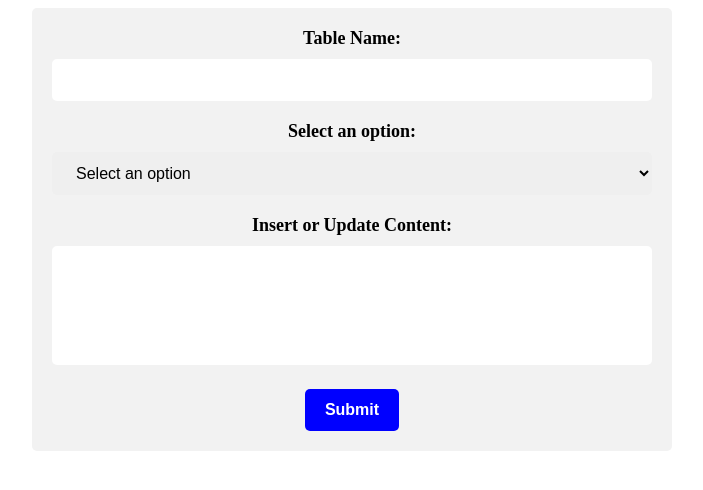
After one commit to vikassrini/CRICBASE-, a Flask app: page /mod_info in a window 1280 px wide. The commit adds this page. Shown: the top 490 px of the page, without its empty margins (288-991 px from the left). Run offline with Flask 2, Linux system fonts and the light colour scheme.

Commit message:
more frontend

```diff
--- a/CricBase/app.py
+++ b/CricBase/app.py
@@ -37,6 +37,10 @@ def home():
 @app.route('/view_info')
 def view_info():
     return render_template('view_info.html')
+
+@app.route('/mod_info')
+def mod_info():
+    return render_template('mod_info.html')
 
 #the following methods are for displaying information
 
--- a/CricBase/templates/home.html
+++ b/CricBase/templates/home.html
@@ -109,7 +109,7 @@
   </div>
   <div class="center">
     <a href="http://127.0.0.1:5000/view_info" class="button button-red">View information</a>
-    <a href="index.html" class="button button-green">Modify or Insert Info</a>
+    <a href="http://127.0.0.1:5000/mod_info" class="button button-green">Modify or Insert Info</a>
     <a href="index.html" class="button button-blue">Delete</a>
   </div>
 
--- /dev/null
+++ b/CricBase/templates/mod_info.html
@@ -0,0 +1,134 @@
+<!DOCTYPE html>
+<html>
+<head>
+  <title>Update Table</title>
+</head>
+<body>
+    <style>
+        /* Form container */
+form {
+  width: 600px;
+  margin: 0 auto;
+  padding: 20px;
+  background-color: #f2f2f2;
+  border-radius: 5px;
+  text-align: center;
+}
+
+/* Form labels */
+label {
+  font-size: 18px;
+  font-weight: bold;
+  margin-bottom: 10px;
+  display: block;
+}
+
+/* Input fields */
+input[type="text"], select {
+  width: 100%;
+  padding: 12px 20px;
+  margin-bottom: 20px;
+  box-sizing: border-box;
+  border-radius: 5px;
+  border: none;
+  font-size: 16px;
+}
+
+/* Textarea field */
+textarea {
+  width: 100%;
+  padding: 12px 20px;
+  margin-bottom: 20px;
+  box-sizing: border-box;
+  border-radius: 5px;
+  border: none;
+  font-size: 16px;
+  resize: none;
+}
+
+/* Input fields when focused */
+input[type="text"]:focus, select:focus, textarea:focus {
+  background-color: #f5f5f5;
+}
+
+/* Submit button */
+input[type="submit"] {
+  background-color: blue;
+  color: #fff;
+  padding: 12px 20px;
+  border-radius: 5px;
+  border: none;
+  font-size: 16px;
+  font-weight: bold;
+  cursor: pointer;
+}
+
+/* Submit button when hovered */
+input[type="submit"]:hover {
+  background-color: #b4b72f;
+}
+
+    </style>
+  <form action="https://your-backend-api.com/update" method="post">
+    <label for="table-name">Table Name:</label>
+    <input type="text" id="table-name" name="table-name" required><br>
+
+    <label for="option">Select an option:</label>
+    <select id="option" name="option" required>
+      <option value="" disabled selected>Select an option</option>
+      <option value="option1">insert</option>
+      <option value="option2">update</option>
+    </select><br>
+
+    <label for="content">Insert or Update Content:</label>
+    <textarea id="content" name="content" rows="5" cols="30" required></textarea><br>
+
+    <input type="submit" value="Submit">
+  </form>
+  <script>
+            // Get the form element
+        const form = document.querySelector("form");
+
+        // Add a submit event listener to the form
+        form.addEventListener("submit", (event) => {
+        event.preventDefault(); // prevent the form from submitting
+
+        // Get the input fields
+        const tableName = document.querySelector("#table-name").value;
+        const option = document.querySelector("#option").value;
+        const content = document.querySelector("#content").value;
+
+        // Create a JSON object from the form data
+        /*const data = {
+                tableName: tableName,
+                option: option,
+                content: content
+            };
+
+            // Convert the JSON object to a string
+            const json = JSON.stringify(data);
+        */
+        const dat = JSON.stringify(content);
+        // Send the JSON to the backend API
+        //if(option === "insert")
+            fetch("http://127.0.0.1:5000/"+tableName, {
+                method: "POST",
+                headers: {
+                "Content-Type": "application/json",
+                },
+                body: dat,
+            })
+                .then((response) => response.json())
+                .then((data) => {
+                // Handle the response from the backend API
+                console.log(data);
+                })
+                .catch((error) => {
+                // Handle any errors
+                console.error("Error:", error);
+                });
+            });
+
+  </script>
+</body>
+</html>
```
